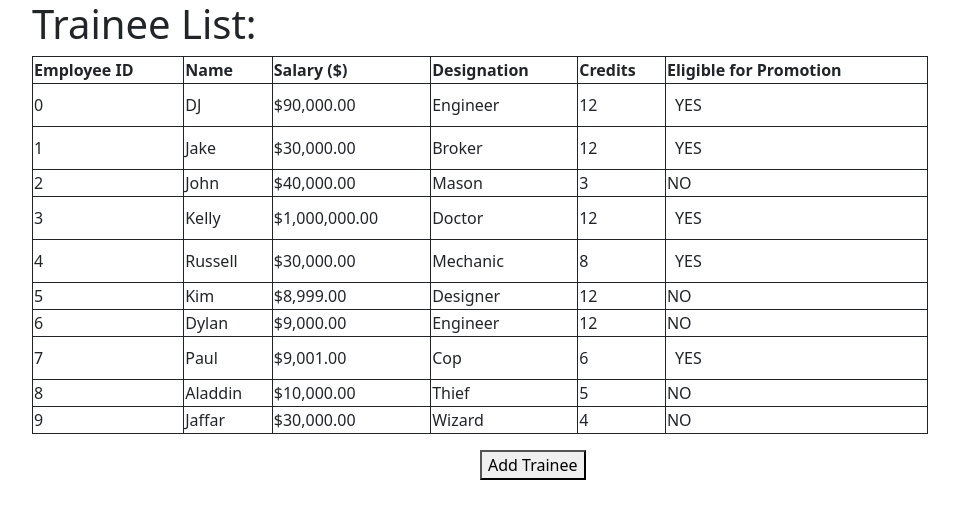
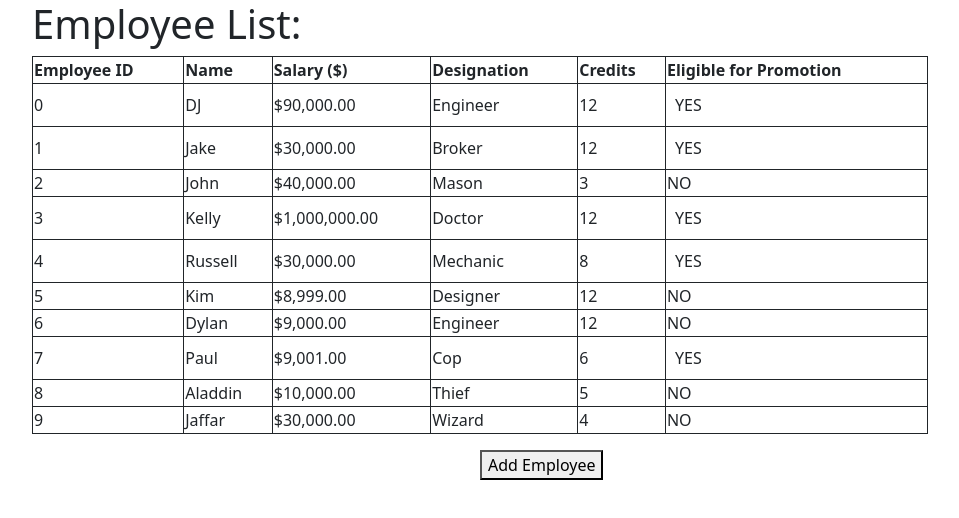
Before and after one commit to droycho/AngularEmployeeList, an Angular app: page / in a window 1280 px wide. Shown: the top 518 px of the page, without its empty margins (160-1119 px from the left). Built offline with nearby package versions, Linux system fonts and the light colour scheme.

Commit message:
fixed trainees to employees

```diff
--- a/src/app/app.component.html
+++ b/src/app/app.component.html
@@ -1,4 +1,4 @@
-<h1>Trainee List:</h1>
+<h1>Employee List:</h1>
 
 <app-fiable-trainee-list></app-fiable-trainee-list>
 <!-- <button (click)="btnClicked()" id="addBtn">{{btnVal}}</button>
--- a/src/app/fiable-trainee-list/fiable-trainee-list.component.ts
+++ b/src/app/fiable-trainee-list/fiable-trainee-list.component.ts
@@ -9,7 +9,7 @@ import { Trainee } from './trainee';
 export class FiableTraineeListComponent implements OnInit {
   idCounter: number = 0;
   toggle:boolean =true;
-  btnVal: string = "Add Trainee";
+  btnVal: string = "Add Employee";
   traineeList: Trainee[] = [
     new Trainee(this.idCounter++, "DJ", 90000, "Engineer", 12),
     new Trainee(this.idCounter++, "Jake", 30000, "Broker", 12),
@@ -31,11 +31,11 @@ export class FiableTraineeListComponent implements OnInit {
 
   btnClicked() {
     this.toggle = !this.toggle;
-    if(this.btnVal == "Add Trainee"){
+    if(this.btnVal == "Add Employee"){
       this.btnVal = "Cancel";
     }
     else{
-      this.btnVal = "Add Trainee";
+      this.btnVal = "Add Employee";
     }
   }
 
--- a/src/app/fiable-trainee-list/new-trainee-form/new-trainee-form.component.html
+++ b/src/app/fiable-trainee-list/new-trainee-form/new-trainee-form.component.html
@@ -1,15 +1,15 @@
-<h3>Add A New Trainee:</h3>
+<h3>Add A New Employee:</h3>
 <label for="eid">Employee ID: </label>
 <input id="eid" type="number" [formControl]="employeeID" placeholder="000">
 <br>
 <label for="ename">Employee Name: </label>
-<input id="ename" type="text" [formControl]="eName" placeholder="John Doe">
+<input id="ename" type="text" [formControl]="eName" placeholder="First [Last]">
 <br>
 <label for="salary">Salary: </label>
-<input id="salary" type="number" [formControl]="salary" placeholder="0">
+<input id="salary" type="number" [formControl]="salary" placeholder="$0.00">
 <br>
 <label for="designation">Designation: </label>
-<input id="designation" type="text" [formControl]="designation" placeholder="Job Title">
+<input id="designation" type="text" [formControl]="designation" placeholder="Enter Job Title">
 <br>
 <label for="credits">Credits: </label>
 <input id="credits" type="number" [formControl]="credits" placeholder="0">
--- a/src/index.html
+++ b/src/index.html
@@ -2,7 +2,7 @@
 <html lang="en">
 <head>
   <meta charset="utf-8">
-  <title>Comp1</title>
+  <title>Employees</title>
   <base href="/">
 
   <meta name="viewport" content="width=device-width, initial-scale=1">
```
Also changed, not shown: 1 other file (tests, documents, lock files or other folders).
